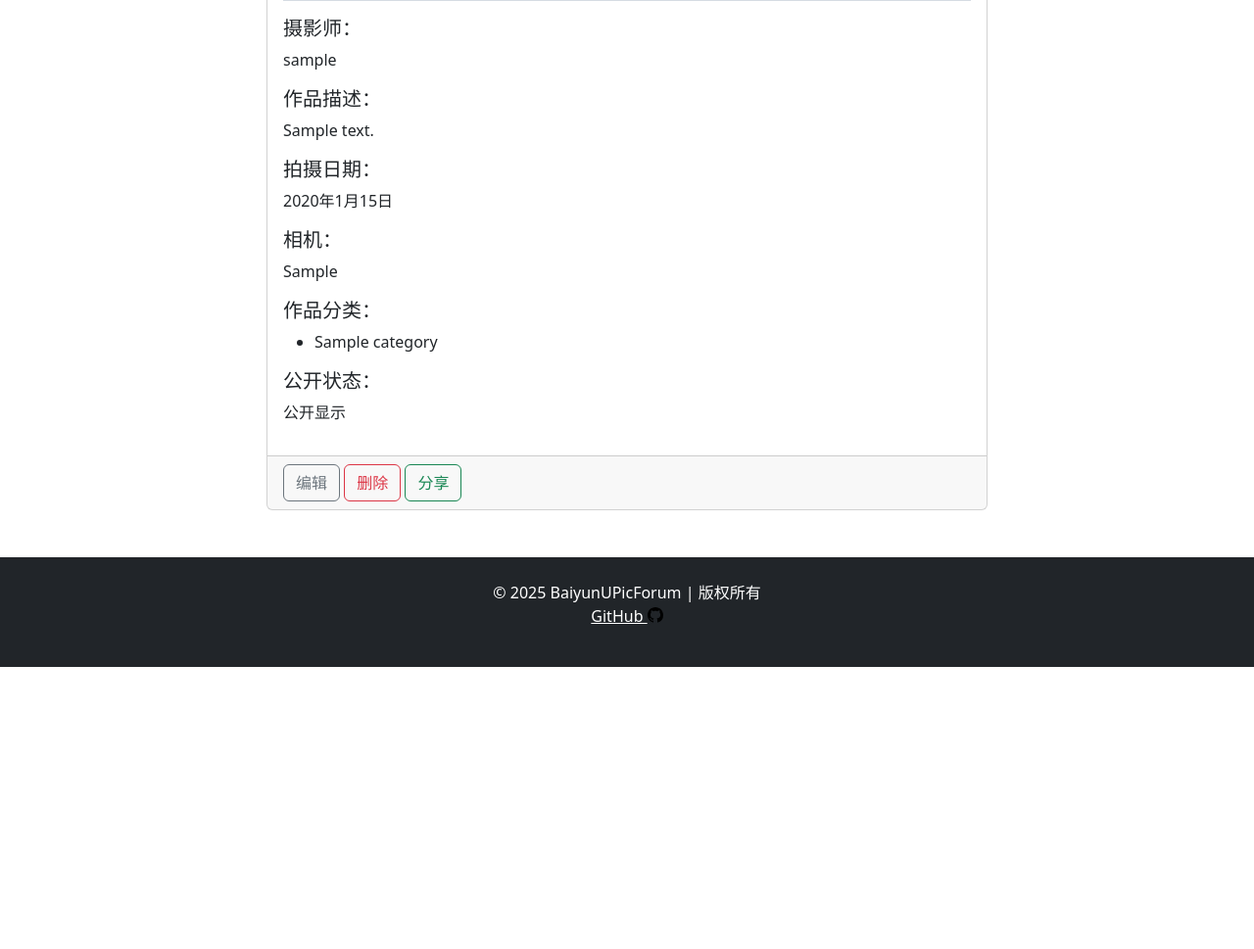
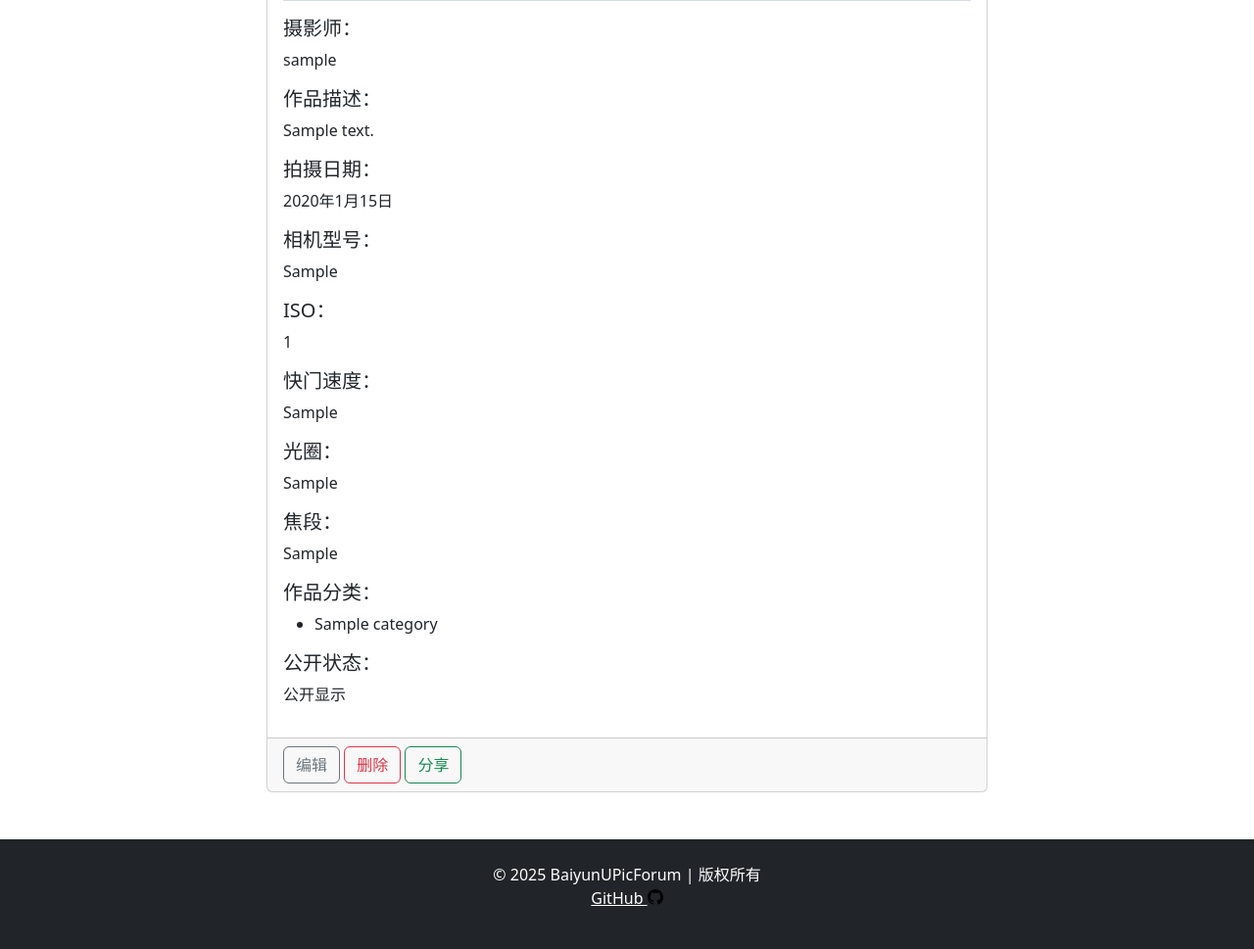
Before and after one commit to NgaiYeanCoi/django-picForum, a Django app: page /detail/1/ in a window 1280 px wide. Shown: the part 681-1650 px from the top of the page at 98% size. Before the commit the page ends 1362 px from the top, so only its background shows below. Run offline with Django 4.2, Linux system fonts and the light colour scheme; the first user in the database is signed in; tables that the repository leaves empty hold one stand-in row (Sample ...).

Commit message:
FIXED:Delete function error; Verification input error; Implemented:work_detail info completely;

```diff
--- a/templates/works/work_detail.html
+++ b/templates/works/work_detail.html
@@ -26,8 +26,24 @@
                     <p>{{ work.shot_date|default:"未知日期" }}</p>
                 </div>
                 <div class="mt-3">
-                    <h5>相机：</h5>
+                    <h5>相机型号：</h5>
                     <p>{{ work.camera_model|default:"未知型号" }}</p>
+                </div>
+                <div class="mt-3">
+                    <h5>ISO：</h5>
+                    <p>{{ work.iso|default:"未知iso" }}</p>
+                </div>
+                <div class="mt-3">
+                    <h5>快门速度：</h5>
+                    <p>{{ work.shutter_speed|default:"未知快门速度" }}</p>
+                </div>
+                <div class="mt-3">
+                    <h5>光圈：</h5>
+                    <p>{{ work.aperture|default:"未知光圈" }}</p>
+                </div>
+                <div class="mt-3">
+                    <h5>焦段：</h5>
+                    <p>{{ work.lens_mm|default:"未知焦段" }}</p>
                 </div>
                 <div class="mt-3">
                     <h5>作品分类：</h5>
--- a/templates/works/work_upload.html
+++ b/templates/works/work_upload.html
@@ -177,7 +177,6 @@ document.addEventListener('DOMContentLoaded', function() {
         // 禁用提交按钮防止重复提交
         submitButton.disabled = true;
         submitButton.innerHTML = '<i class="fa fa-spinner fa-spin mr-2"></i> 上传中...';
-
     });
 
     // 获取EXIF数据
--- a/works/models.py
+++ b/works/models.py
@@ -30,8 +30,8 @@ class Work(models.Model):
     is_public = models.BooleanField('公开显示', default=False)
     iso = models.IntegerField('ISO值', blank=True, null=True)
     shutter_speed = models.CharField('快门速度', max_length=50, blank=True, null=True)
-    aperture = models.DecimalField('光圈值', max_digits=3, decimal_places=1, blank=True, null=True)
-    lens_mm = models.IntegerField('焦距(mm)', blank=True, null=True)
+    aperture = models.CharField('光圈值', max_length=10, blank=True, null=True)
+    lens_mm = models.CharField('焦距(mm)', max_length=10,blank=True, null=True)
 
     # 多对多关系，明确指定through模型
     categories = models.ManyToManyField(Category, through='WorkCategory', verbose_name='作品分类')
@@ -43,20 +43,6 @@ class Work(models.Model):
         verbose_name = '摄影作品'
         verbose_name_plural = '摄影作品'
         ordering = ['-created_at']
-
-    # 格式化光圈显示
-    @property
-    def aperture_display(self):
-        if self.aperture:
-            return f"f/{self.aperture}"
-        return ""
-
-    # 格式化焦距显示
-    @property
-    def focal_length_display(self):
-        if self.lens_mm:
-            return f"{self.lens_mm}mm"
-        return ""
 
 
 class WorkCategory(models.Model):
--- a/works/views.py
+++ b/works/views.py
@@ -1,9 +1,7 @@
 # work/views.py
-import base64
 
 from django.http import JsonResponse
 from django.views.decorators.csrf import csrf_exempt
-import json
 from datetime import datetime
 from django.shortcuts import render, redirect, get_object_or_404
 from django.contrib.auth.decorators import login_required
@@ -40,9 +38,13 @@ def work_upload(request):
             work = form.save(commit=False)
             work.photographer = request.user
 
-            # 从表单数据中获取EXIF信息（已在前端提取）
+            # 从表单数据中获取EXIF信息
             work.shot_date = request.POST.get('shot_date')
             work.camera_model = request.POST.get('camera_model')
+            work.iso= request.POST.get('iso')
+            work.shutter_speed = request.POST.get('shutter_speed')
+            work.lens_mm = request.POST.get('lens_mm')
+            work.aperture = request.POST.get('aperture')
 
             work.save()
 
```
Also changed, not shown: works/forms.py (+7 -5 lines).
